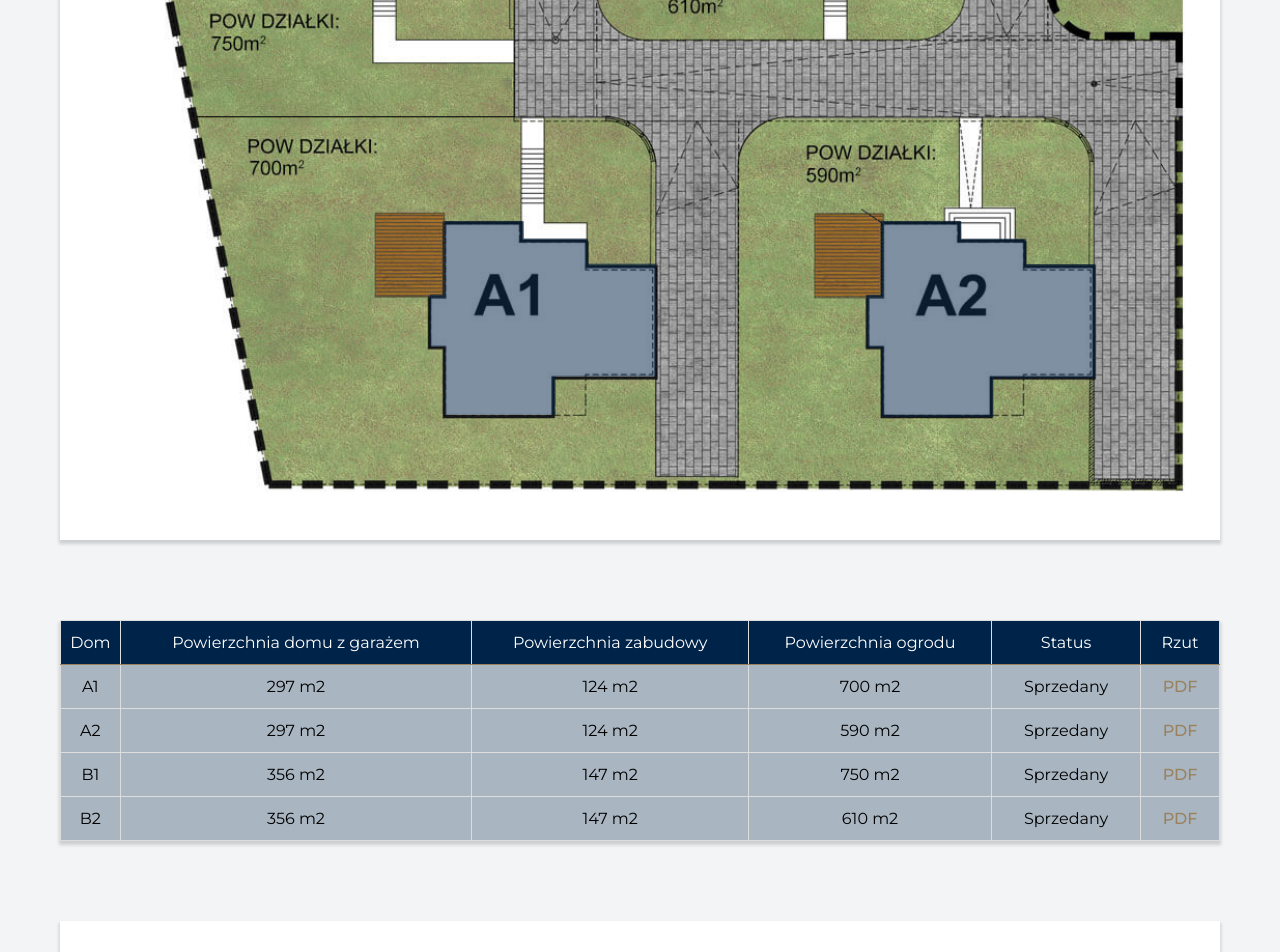
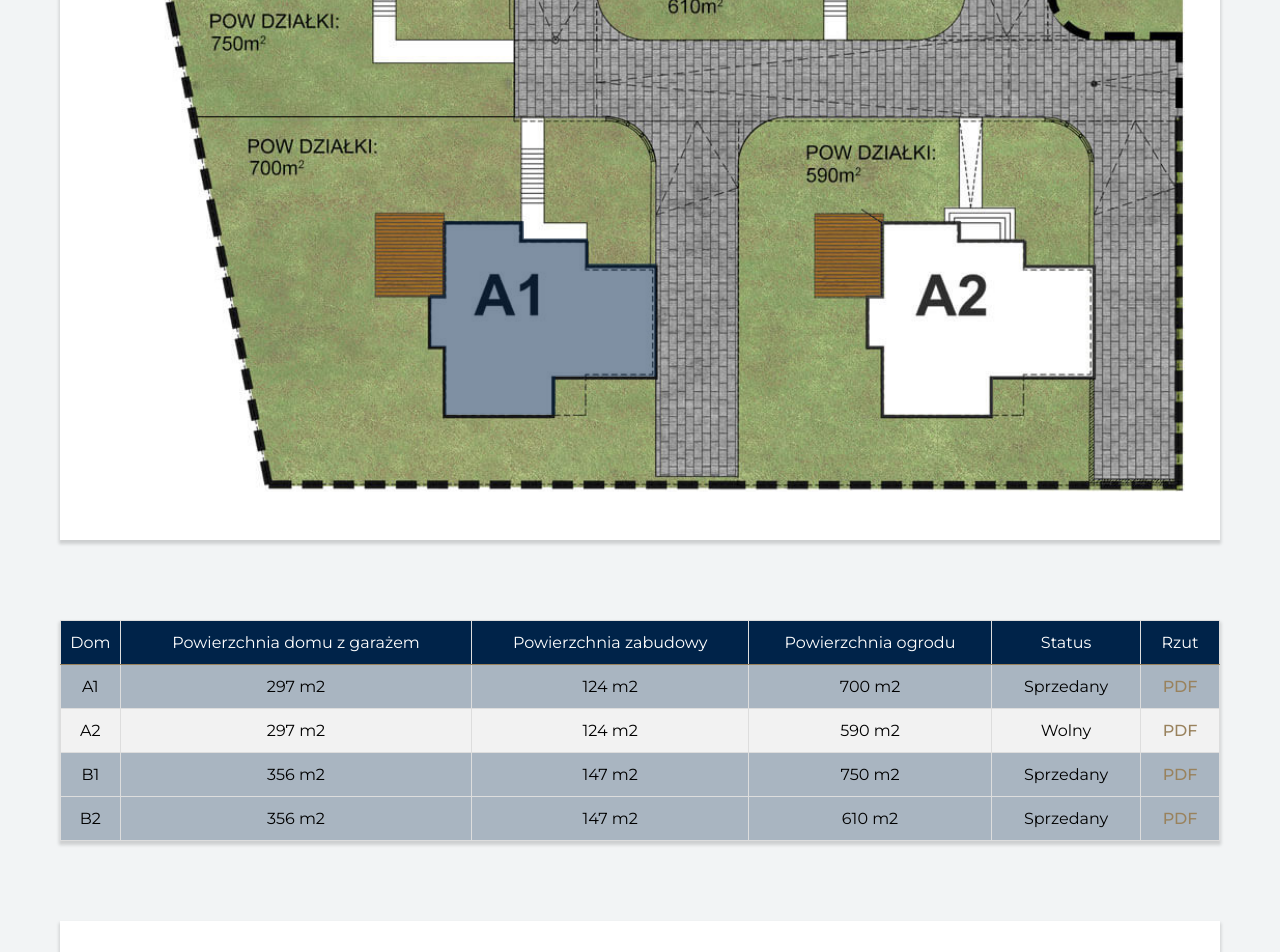
Before and after one commit to DmiE/MalowniczaEnklawa, a website built with Parcel: page src/index.html in a window 1280 px wide. Shown: the part 2413-3365 px from the top of the page. Built offline with nearby package versions, Linux system fonts and the light colour scheme; what photo-sphere-viewer would draw is missing.

Commit message:
update status

```diff
--- a/src/index.html
+++ b/src/index.html
@@ -286,7 +286,7 @@
           <a xlink:href="./assets/rzutA.pdf" target="_blank">
             <polygon
               opacity="0.1"
-              class="image_map__item image_map__item__sold"
+              class="image_map__item"
               data-house-number="A2"
               fill="#FFFFFF"
               points="589.78,524.073 601.081,524.073 601.081,576.196 686.008,576.196 686.008,546.854
@@ -320,12 +320,12 @@
             <td>Sprzedany</td>
             <td><a href="./assets/rzutA.pdf" target="_blank">PDF</a></td>
           </tr>
-          <tr class="main-table__row sold" data-house-number="A2">
+          <tr class="main-table__row" data-house-number="A2">
             <td>A2</td>
             <td>297 m2</td>
             <td>124 m2</td>
             <td>590 m2</td>
-            <td>Sprzedany</td>
+            <td>Wolny</td>
             <td><a href="./assets/rzutA.pdf" target="_blank">PDF</a></td>
           </tr>
           <tr class="main-table__row sold" data-house-number="B1">
```
